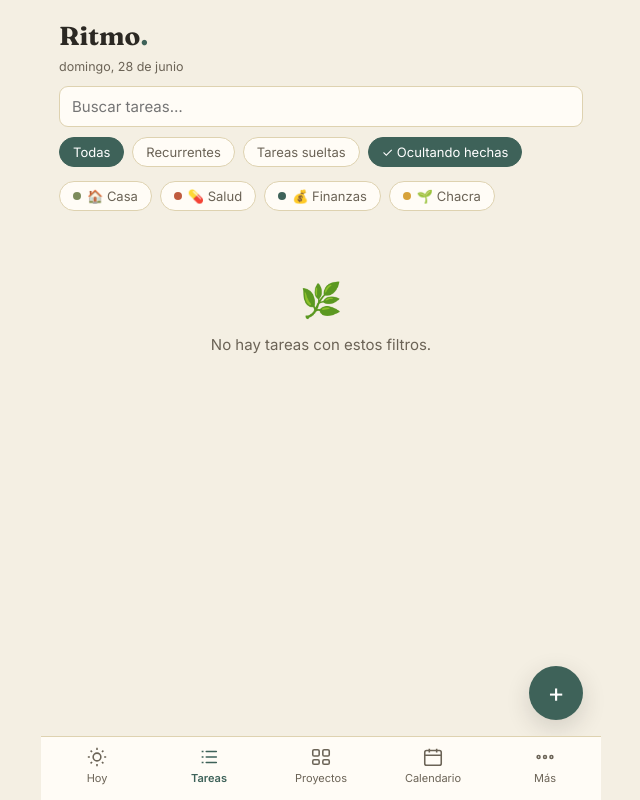
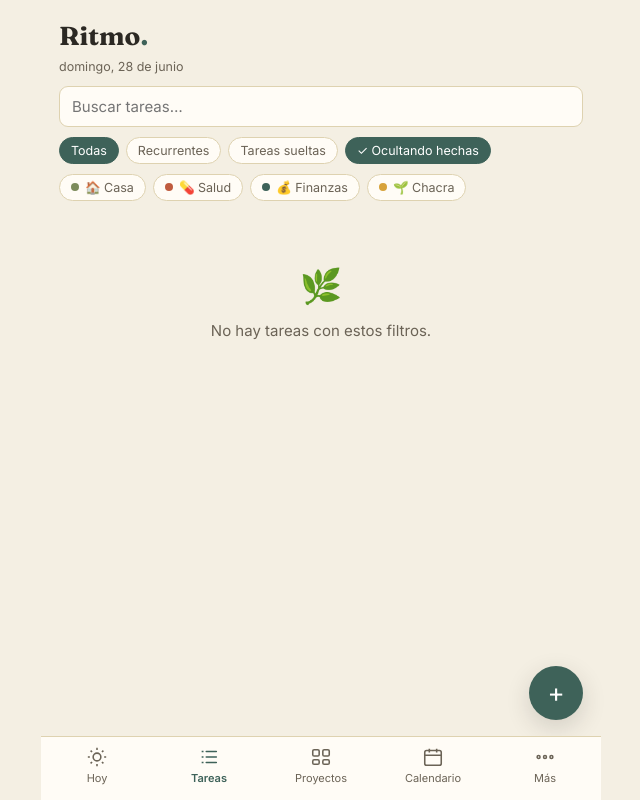
Before and after one commit to ApZero/Ritmo, a plain HTML site: page index.html in a window 1280 px wide. Both pictures are taken after a click on the button "Tareas". Shown: the whole page, without its empty margins (319-959 px from the left). Drawn offline with Linux system fonts and the light colour scheme; no server answers.

Commit message:
Add files via upload

```diff
--- a/css/styles.css
+++ b/css/styles.css
@@ -99,9 +99,9 @@ a { color: inherit; }
 }
 
 /* ---------- chips / filters ---------- */
-.chiprow { display: flex; gap: 8px; padding: 0 18px 14px; overflow-x: auto; }
+.chiprow { display: flex; gap: 7px; padding: 0 18px 10px; overflow-x: auto; }
 .chip {
-  flex: 0 0 auto; padding: 6px 13px; border-radius: 999px; font-size: 13px;
+  flex: 0 0 auto; padding: 5px 11px; border-radius: 999px; font-size: 12.5px;
   border: 1px solid var(--line); background: var(--surface); color: var(--ink-soft);
   cursor: pointer; white-space: nowrap; display: flex; align-items: center; gap: 6px;
 }
```
